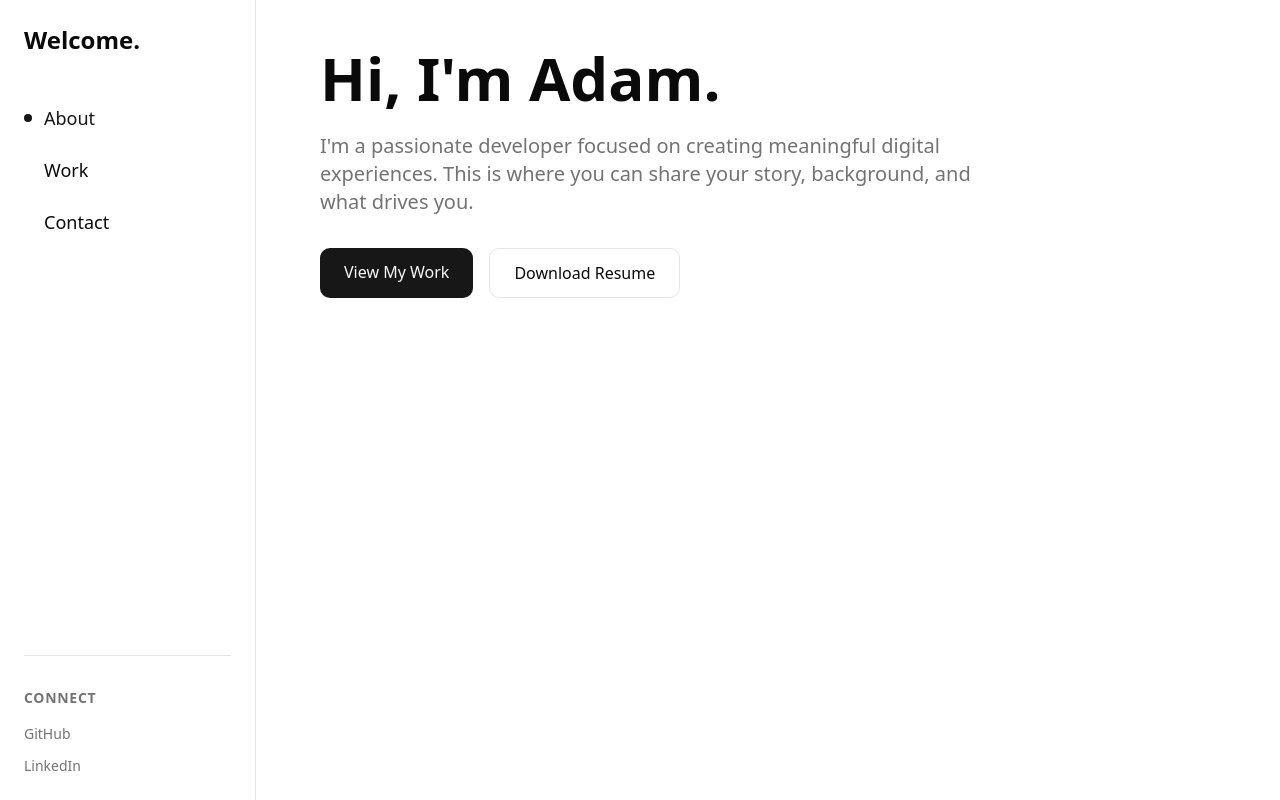
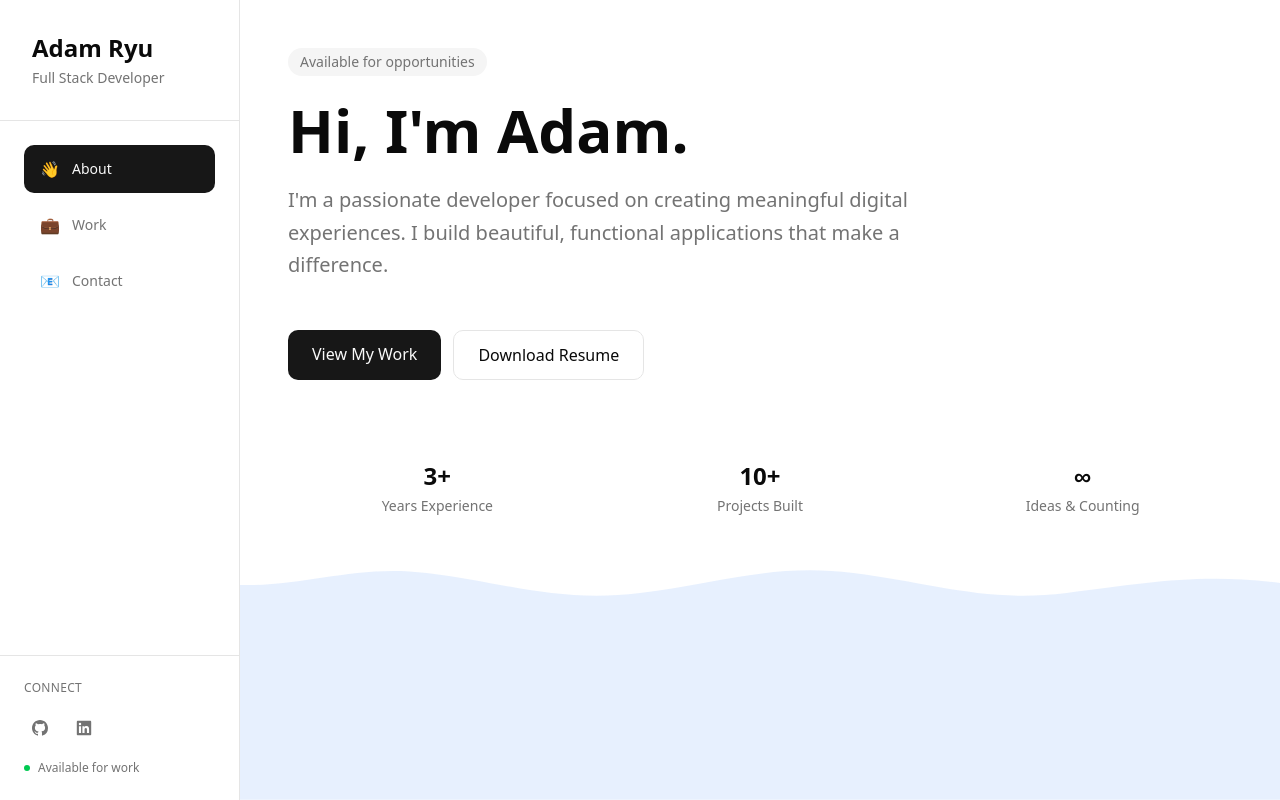
Before and after one commit to adavidryu/portfolio, a Next.js app: page / in a window 1280 px wide. Built offline with nearby package versions, Linux system fonts and the light colour scheme.

Commit message:
feat: new design and add wave animation

```diff
--- a/app/page.tsx
+++ b/app/page.tsx
@@ -1,30 +1,64 @@
 import SideNav from '../components/SideNav';
+import ContentArea from '../components/ContentArea';
+import WaveBackground from '../components/WaveBackground';
 
 export default function Home() {
   return (
-    <div className="min-h-screen bg-background text-foreground flex">
+    <div className="min-h-screen bg-background text-foreground flex relative">
+      <WaveBackground />
       <SideNav currentPage="about" />
 
-      {/* Main Content */}
-      <main className="flex-1 ml-64 p-12">
-        <section className="max-w-4xl mx-auto">
-          <h2 className="text-4xl md:text-6xl font-bold mb-6">
-            Hi, I'm Adam.
-          </h2>
-          <p className="text-lg md:text-xl text-muted-foreground mb-8 max-w-2xl">
-            I'm a passionate developer focused on creating meaningful digital experiences.
-            This is where you can share your story, background, and what drives you.
-          </p>
-          <div className="flex flex-col sm:flex-row gap-4">
-            <a href="/work" className="px-6 py-3 bg-primary text-primary-foreground rounded-lg hover:bg-primary/90 transition-colors text-center">
+      <ContentArea>
+        <div className="space-y-12">
+          {/* Hero Section */}
+          <div className="space-y-6">
+            <div className="inline-flex items-center px-3 py-1 bg-muted text-muted-foreground text-sm rounded-full">
+              Available for opportunities
+            </div>
+
+            <h1 className="text-4xl md:text-6xl font-bold text-foreground">
+              Hi, I'm Adam.
+            </h1>
+
+            <p className="text-lg md:text-xl text-muted-foreground max-w-2xl leading-relaxed">
+              I'm a passionate developer focused on creating meaningful digital experiences.
+              I build beautiful, functional applications that make a difference.
+            </p>
+          </div>
+
+          {/* CTA Buttons */}
+          <div className="flex flex-col sm:flex-row gap-3">
+            <a
+              href="/work"
+              className="px-6 py-3 bg-primary text-primary-foreground rounded-lg font-medium hover:bg-primary/90 transition-colors"
+            >
               View My Work
             </a>
-            <button className="px-6 py-3 border border-border rounded-lg hover:bg-accent hover:text-accent-foreground transition-colors">
+
+            <button className="px-6 py-3 border border-border text-foreground rounded-lg hover:bg-muted transition-colors">
               Download Resume
             </button>
           </div>
-        </section>
-      </main>
+
+          {/* Stats */}
+          <div className="grid grid-cols-1 md:grid-cols-3 gap-6 pt-8">
+            <div className="text-center">
+              <div className="text-2xl font-bold text-foreground mb-1">3+</div>
+              <div className="text-sm text-muted-foreground">Years Experience</div>
+            </div>
+
+            <div className="text-center">
+              <div className="text-2xl font-bold text-foreground mb-1">10+</div>
+              <div className="text-sm text-muted-foreground">Projects Built</div>
+            </div>
+
+            <div className="text-center">
+              <div className="text-2xl font-bold text-foreground mb-1">∞</div>
+              <div className="text-sm text-muted-foreground">Ideas & Counting</div>
+            </div>
+          </div>
+        </div>
+      </ContentArea>
     </div>
   );
 }
--- /dev/null
+++ b/components/ContentArea.tsx
@@ -0,0 +1,16 @@
+interface ContentAreaProps {
+  children: React.ReactNode;
+  className?: string;
+}
+
+export default function ContentArea({ children, className = "" }: ContentAreaProps) {
+  return (
+    <div className={`pt-20 lg:pt-0 lg:ml-60 flex-1 min-h-screen relative z-10 ${className}`}>
+      <div className="p-6 lg:p-12">
+        <div className="max-w-5xl mx-auto">
+          {children}
+        </div>
+      </div>
+    </div>
+  );
+}
--- a/components/SideNav.tsx
+++ b/components/SideNav.tsx
@@ -1,88 +1,129 @@
+'use client';
+
+import { useState, useEffect } from 'react';
+
 interface SideNavProps {
   currentPage: 'about' | 'work' | 'contact';
 }
 
 export default function SideNav({ currentPage }: SideNavProps) {
+  const [isOpen, setIsOpen] = useState(false);
+  const [mousePosition, setMousePosition] = useState({ x: 0, y: 0 });
+
+  useEffect(() => {
+    const handleMouseMove = (e: MouseEvent) => {
+      setMousePosition({ x: e.clientX, y: e.clientY });
+    };
+    window.addEventListener('mousemove', handleMouseMove);
+    return () => window.removeEventListener('mousemove', handleMouseMove);
+  }, []);
+
+  const navItems = [
+    { id: 'about', label: 'About', href: '/', icon: '👋' },
+    { id: 'work', label: 'Work', href: '/work', icon: '💼' },
+    { id: 'contact', label: 'Contact', href: '/contact', icon: '📧' }
+  ];
+
   return (
-    <nav className="fixed left-0 top-0 h-full w-64 bg-card border-r border-border p-6 flex flex-col">
-      <div className="mb-12">
-        <h1 className="text-2xl font-bold">Welcome.</h1>
+    <>
+      {/* Mobile Menu Button */}
+      <button
+        onClick={() => setIsOpen(!isOpen)}
+        className="lg:hidden fixed top-6 left-6 z-50 p-3 bg-background border border-border rounded-lg shadow-sm hover:shadow-md transition-all duration-200"
+      >
+        <svg className="w-5 h-5 text-foreground" fill="none" stroke="currentColor" viewBox="0 0 24 24">
+          {isOpen ? (
+            <path strokeLinecap="round" strokeLinejoin="round" strokeWidth={2} d="M6 18L18 6M6 6l12 12" />
+          ) : (
+            <path strokeLinecap="round" strokeLinejoin="round" strokeWidth={2} d="M4 6h16M4 12h16M4 18h16" />
+          )}
+        </svg>
+      </button>
+
+      {/* Mobile Overlay */}
+      {isOpen && (
+        <div
+          className="lg:hidden fixed inset-0 bg-black/50 z-40"
+          onClick={() => setIsOpen(false)}
+        />
+      )}
+
+      {/* Navigation */}
+      <nav className={`
+        fixed left-0 top-0 h-full w-60 bg-background border-r border-border flex flex-col z-40 transition-transform duration-300
+        ${isOpen ? 'translate-x-0' : '-translate-x-full lg:translate-x-0'}
+      `}>
+        {/* Header */}
+        <div className="p-8 border-b border-border">
+          <h1 className="text-2xl font-bold text-foreground mb-1">
+            Adam Ryu
+          </h1>
+          <p className="text-sm text-muted-foreground">
+            Full Stack Developer
+          </p>
         </div>
 
-      <div className="flex flex-col space-y-6">
+        {/* Navigation Items */}
+        <div className="flex-1 p-6">
+          <nav className="space-y-2">
+            {navItems.map((item) => (
               <a
-          href="/"
-          className={`text-lg flex items-center transition-colors ${
-            currentPage === 'about'
-              ? 'text-primary font-medium'
-              : 'hover:text-primary'
-          }`}
+                key={item.id}
+                href={item.href}
+                onClick={() => setIsOpen(false)}
+                className={`
+                  flex items-center px-4 py-3 rounded-lg text-sm font-medium transition-colors duration-200
+                  ${currentPage === item.id
+                    ? 'bg-primary text-primary-foreground'
+                    : 'text-muted-foreground hover:text-foreground hover:bg-muted'
+                  }
+                `}
               >
-          <span
-            className={`w-2 h-2 rounded-full mr-3 ${
-              currentPage === 'about' ? 'bg-primary' : 'bg-transparent'
-            }`}
-          ></span>
-          About
+                <span className="mr-3 text-base">{item.icon}</span>
+                {item.label}
               </a>
-
-        <a
-          href="/work"
-          className={`text-lg flex items-center transition-colors ${
-            currentPage === 'work'
-              ? 'text-primary font-medium'
-              : 'hover:text-primary'
-          }`}
-        >
-          <span
-            className={`w-2 h-2 rounded-full mr-3 ${
-              currentPage === 'work' ? 'bg-primary' : 'bg-transparent'
-            }`}
-          ></span>
-          Work
-        </a>
-
-        <a
-          href="/contact"
-          className={`text-lg flex items-center transition-colors ${
-            currentPage === 'contact'
-              ? 'text-primary font-medium'
-              : 'hover:text-primary'
-          }`}
-        >
-          <span
-            className={`w-2 h-2 rounded-full mr-3 ${
-              currentPage === 'contact' ? 'bg-primary' : 'bg-transparent'
-            }`}
-          ></span>
-          Contact
-        </a>
+            ))}
+          </nav>
         </div>
 
-      {/* Social Links in Sidebar */}
-      <div className="mt-auto pt-8 border-t border-border">
-        <h3 className="font-semibold mb-4 text-sm text-muted-foreground uppercase tracking-wider">
+        {/* Footer */}
+        <div className="p-6 border-t border-border">
+          <div className="flex items-center justify-between mb-4">
+            <span className="text-xs font-medium text-muted-foreground uppercase tracking-wide">
               Connect
-        </h3>
-        <div className="flex flex-col space-y-3">
+            </span>
+          </div>
+
+          <div className="flex space-x-3 mb-4">
             <a
               href="https://github.com/adavidryu"
               target="_blank"
               rel="noopener noreferrer"
-            className="text-sm text-muted-foreground hover:text-foreground transition-colors"
+              className="p-2 text-muted-foreground hover:text-foreground hover:bg-muted rounded-md transition-colors duration-200"
             >
-            GitHub
+              <svg className="w-4 h-4" fill="currentColor" viewBox="0 0 20 20">
+                <path fillRule="evenodd" d="M10 0C4.477 0 0 4.484 0 10.017c0 4.425 2.865 8.18 6.839 9.504.5.092.682-.217.682-.483 0-.237-.008-.868-.013-1.703-2.782.605-3.369-1.343-3.369-1.343-.454-1.158-1.11-1.466-1.11-1.466-.908-.62.069-.608.069-.608 1.003.07 1.531 1.032 1.531 1.032.892 1.53 2.341 1.088 2.91.832.092-.647.35-1.088.636-1.338-2.22-.253-4.555-1.113-4.555-4.951 0-1.093.39-1.988 1.029-2.688-.103-.253-.446-1.272.098-2.65 0 0 .84-.27 2.75 1.026A9.564 9.564 0 0110 4.844c.85.004 1.705.115 2.504.337 1.909-1.296 2.747-1.027 2.747-1.027.546 1.379.203 2.398.1 2.651.64.7 1.028 1.595 1.028 2.688 0 3.848-2.339 4.695-4.566 4.942.359.31.678.921.678 1.856 0 1.338-.012 2.419-.012 2.747 0 .268.18.58.688.482A10.019 10.019 0 0020 10.017C20 4.484 15.522 0 10 0z" clipRule="evenodd" />
+              </svg>
             </a>
+
             <a
               href="https://www.linkedin.com/in/adamryu/"
               target="_blank"
               rel="noopener noreferrer"
-            className="text-sm text-muted-foreground hover:text-foreground transition-colors"
+              className="p-2 text-muted-foreground hover:text-foreground hover:bg-muted rounded-md transition-colors duration-200"
             >
-            LinkedIn
+              <svg className="w-4 h-4" fill="currentColor" viewBox="0 0 20 20">
+                <path fillRule="evenodd" d="M16.338 16.338H13.67V12.16c0-.995-.017-2.277-1.387-2.277-1.39 0-1.601 1.086-1.601 2.207v4.248H8.014v-8.59h2.559v1.174h.037c.356-.675 1.227-1.387 2.526-1.387 2.703 0 3.203 1.778 3.203 4.092v4.711zM5.005 6.575a1.548 1.548 0 11-.003-3.096 1.548 1.548 0 01.003 3.096zm-1.337 9.763H6.34v-8.59H3.667v8.59zM17.668 1H2.328C1.595 1 1 1.581 1 2.298v15.403C1 18.418 1.595 19 2.328 19h15.34c.734 0 1.332-.582 1.332-1.299V2.298C19 1.581 18.402 1 17.668 1z" clipRule="evenodd" />
+              </svg>
             </a>
+          </div>
+
+          <div className="flex items-center space-x-2 text-xs text-muted-foreground">
+            <div className="w-1.5 h-1.5 bg-green-500 rounded-full"></div>
+            <span>Available for work</span>
           </div>
         </div>
       </nav>
+    </>
   );
 }
--- /dev/null
+++ b/components/WaveBackground.tsx
@@ -0,0 +1,33 @@
+'use client';
+
+export default function WaveBackground() {
+  return (
+    <>
+      <div className="fixed bottom-0 left-0 right-0 h-1/3 z-0">
+        <svg
+          className="w-full h-full"
+          viewBox="0 0 1440 400"
+          preserveAspectRatio="none"
+        >
+          <path
+            fill="rgba(59, 130, 246, 0.12)"
+            d="M 0,90 C 90,95 150,60 240,75 C 330,90 390,45 480,60 C 570,75 630,105 720,90 C 810,75 870,45 960,60 C 1050,75 1110,105 1200,90 C 1290,75 1350,60 1440,75 L 1440,400 L 0,400 Z"
+            className="wave-path"
+          >
+            <animate
+              attributeName="d"
+              dur="12s"
+              repeatCount="indefinite"
+              values="
+                M 0,90 C 90,95 150,60 240,75 C 330,90 390,45 480,60 C 570,75 630,105 720,90 C 810,75 870,45 960,60 C 1050,75 1110,105 1200,90 C 1290,75 1350,60 1440,75 L 1440,400 L 0,400 Z;
+                M 0,75 C 90,60 150,105 240,90 C 330,75 390,110 480,95 C 570,80 630,45 720,60 C 810,75 870,110 960,95 C 1050,80 1110,45 1200,60 C 1290,75 1350,95 1440,80 L 1440,400 L 0,400 Z;
+                M 0,95 C 90,80 150,115 240,100 C 330,85 390,50 480,65 C 570,80 630,115 720,100 C 810,85 870,50 960,65 C 1050,80 1110,115 1200,100 C 1290,85 1350,65 1440,80 L 1440,400 L 0,400 Z;
+                M 0,60 C 90,75 150,40 240,55 C 330,70 390,105 480,90 C 570,75 630,40 720,55 C 810,70 870,105 960,90 C 1050,75 1110,40 1200,55 C 1290,70 1350,90 1440,75 L 1440,400 L 0,400 Z;
+                M 0,90 C 90,95 150,60 240,75 C 330,90 390,45 480,60 C 570,75 630,105 720,90 C 810,75 870,45 960,60 C 1050,75 1110,105 1200,90 C 1290,75 1350,60 1440,75 L 1440,400 L 0,400 Z"
+            />
+          </path>
+        </svg>
+      </div>
+    </>
+  );
+}
```
Also changed, not shown: app/contact/page.tsx (+6 -4 lines), app/work/page.tsx (+6 -4 lines). Lines whose indentation alone changed are shown as unchanged.
